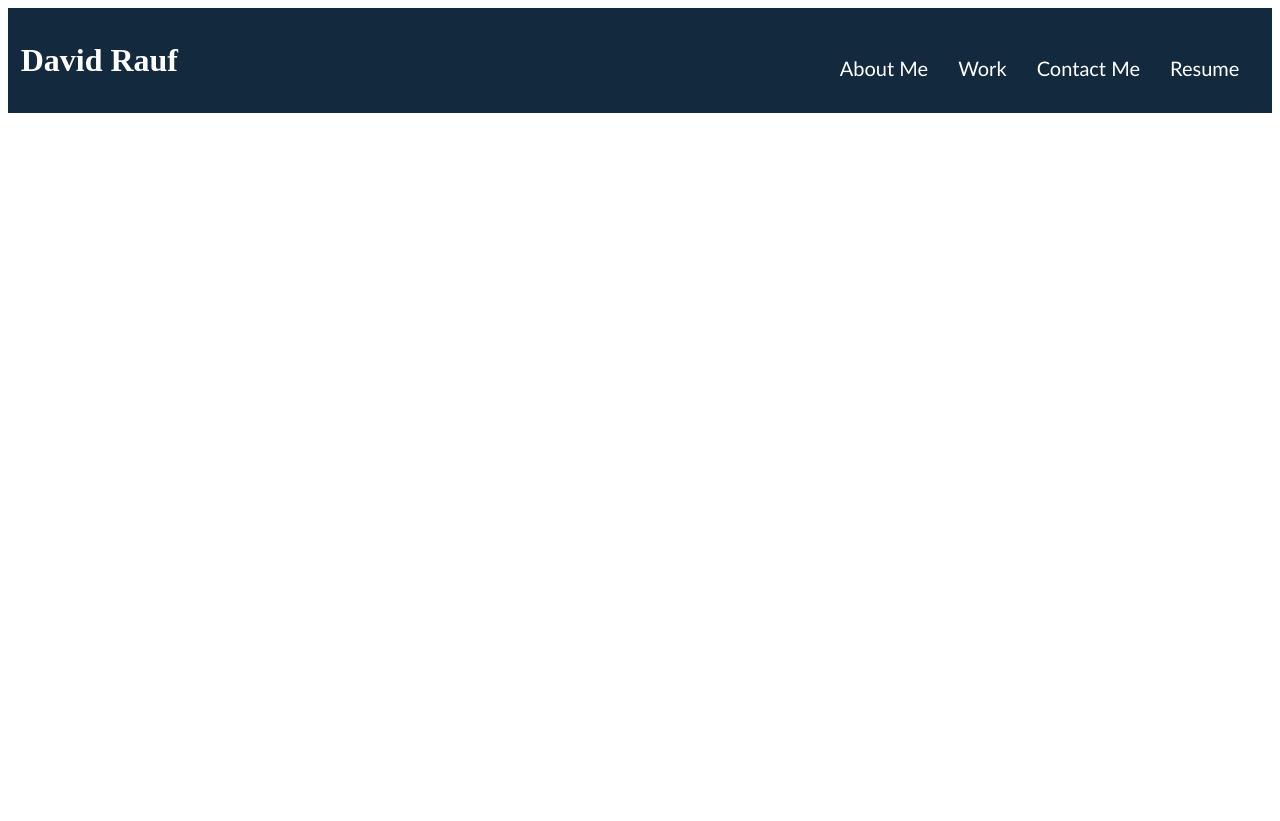
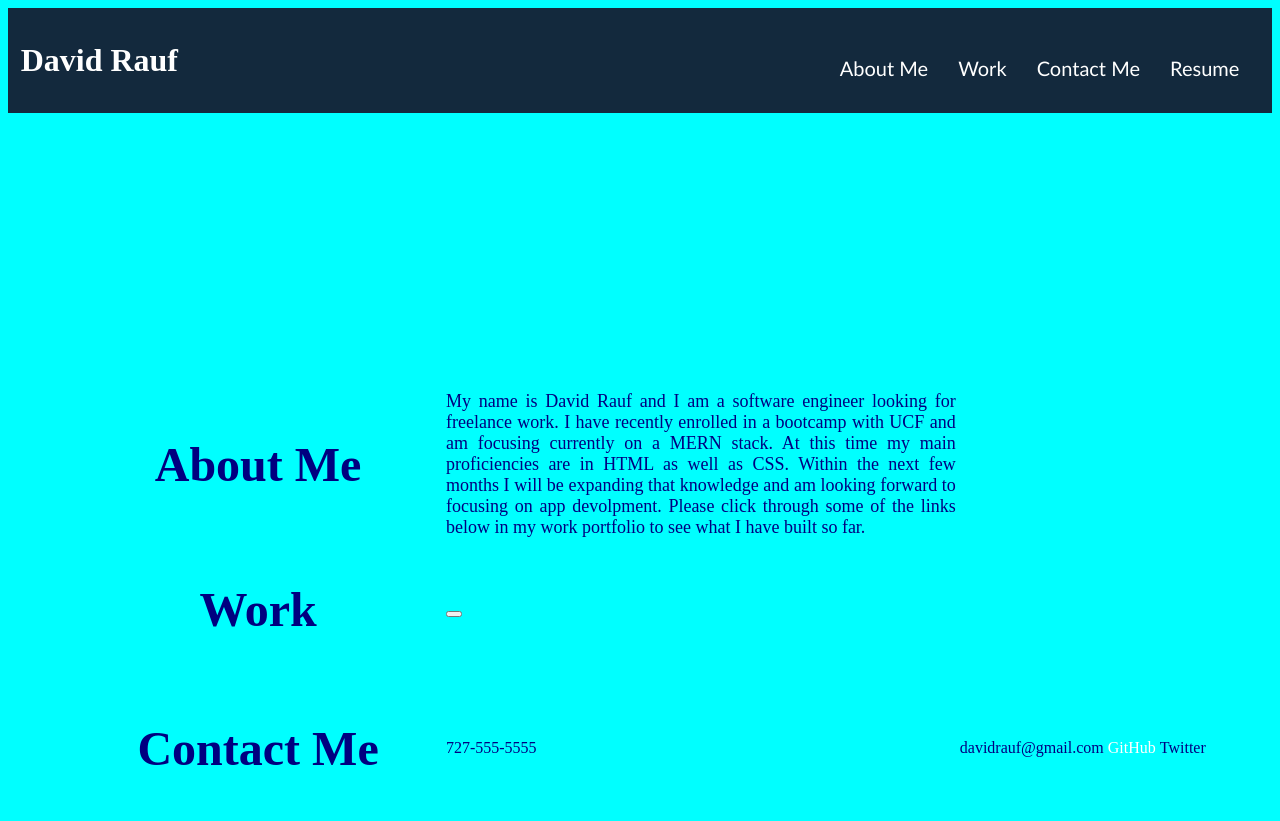
Before and after one commit to drauf727/David-Rauf-Portfolio, a plain HTML site: page index.html in a window 1280 px wide. Before the commit the page ends 800 px from the top, so only its background shows below. Drawn offline with Linux system fonts and the light colour scheme.

Commit message:
version2.0

```diff
--- a/assets/design.css
+++ b/assets/design.css
@@ -1,5 +1,6 @@
 body {
-    color: pink
+  background-color: aqua;
+  color: navy
 }
 
 header {
@@ -45,3 +46,28 @@ a {
     text-align: end;
     color: #fff;
 }
+ table {
+  border: 0;
+  width: 90%;
+  justify-self: center;
+ }
+
+ .h2 {
+  width: 40%;
+  text-align: center;
+  font-family: 'Times New Roman', Times, serif;
+  font-size: xx-large;
+
+ }
+
+ .description {
+  width: 60%;
+  text-align: justify;
+  font-family: 'Times New Roman', Times, serif;
+  font-size: large;
+ }
+
+ .link {
+  width 15%;
+  justify-content: center;
+ }
--- a/index.html
+++ b/index.html
@@ -29,6 +29,28 @@
 
     </header>
 <div class="photo"></div>
-
+<table>
+    <tr>
+        <td id="about-me" class="h2"><h2>About Me</h2></td>
+        <td class="description">My name is David Rauf and I am a software engineer looking for freelance work. I have recently enrolled in a bootcamp with UCF and am focusing
+            currently on a MERN stack. At this time my main proficiencies are in HTML as well as CSS. Within the next few months I will be expanding that
+            knowledge and am looking forward to focusing on app devolpment. Please click through some of the links below in my work portfolio to see what I
+            have built so far.
+        </td>
+    </tr>
+    <tr>
+        <td id="work" class="h2"><h2>Work</h2></td>
+        <td>
+            <button></button>
+        </td>
+    </tr>
+    <tr>
+        <td id="contact-me" class="h2"><h2>Contact Me</h2></td>
+        <td class="link">727-555-5555</td>
+        <td class="link">davidrauf@gmail.com</td>
+        <td class="link"><a href="https://www.google.com">GitHub</a></td>
+        <td class="link">Twitter</td>
+    </tr>
+</table>
 </body>
 </html>
```
